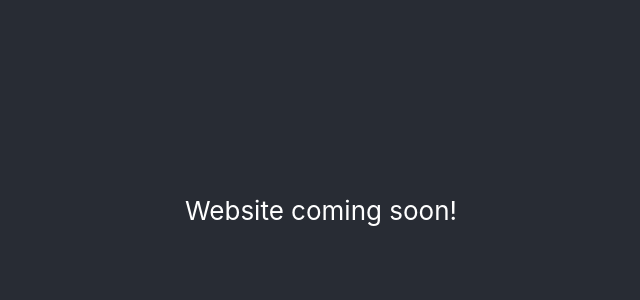
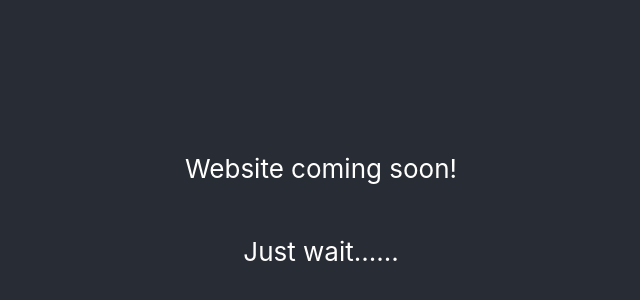
Before and after one commit to DKittenz/kittenz.dev, a React (Create React App) app: page / in a window 1280 px wide. Shown: the part 190-490 px from the top of the page, without its empty margins (319-959 px from the left). Built offline with nearby package versions, Linux system fonts and the light colour scheme.

Commit message:
Added "Just Wait" text

```diff
--- a/src/App.tsx
+++ b/src/App.tsx
@@ -7,6 +7,9 @@ let App = () => (
 			<p>
 					Website coming soon!
 			</p>
+			<p>
+					Just wait......
+			</p>
 		</header>
 	</div>
 );
```
